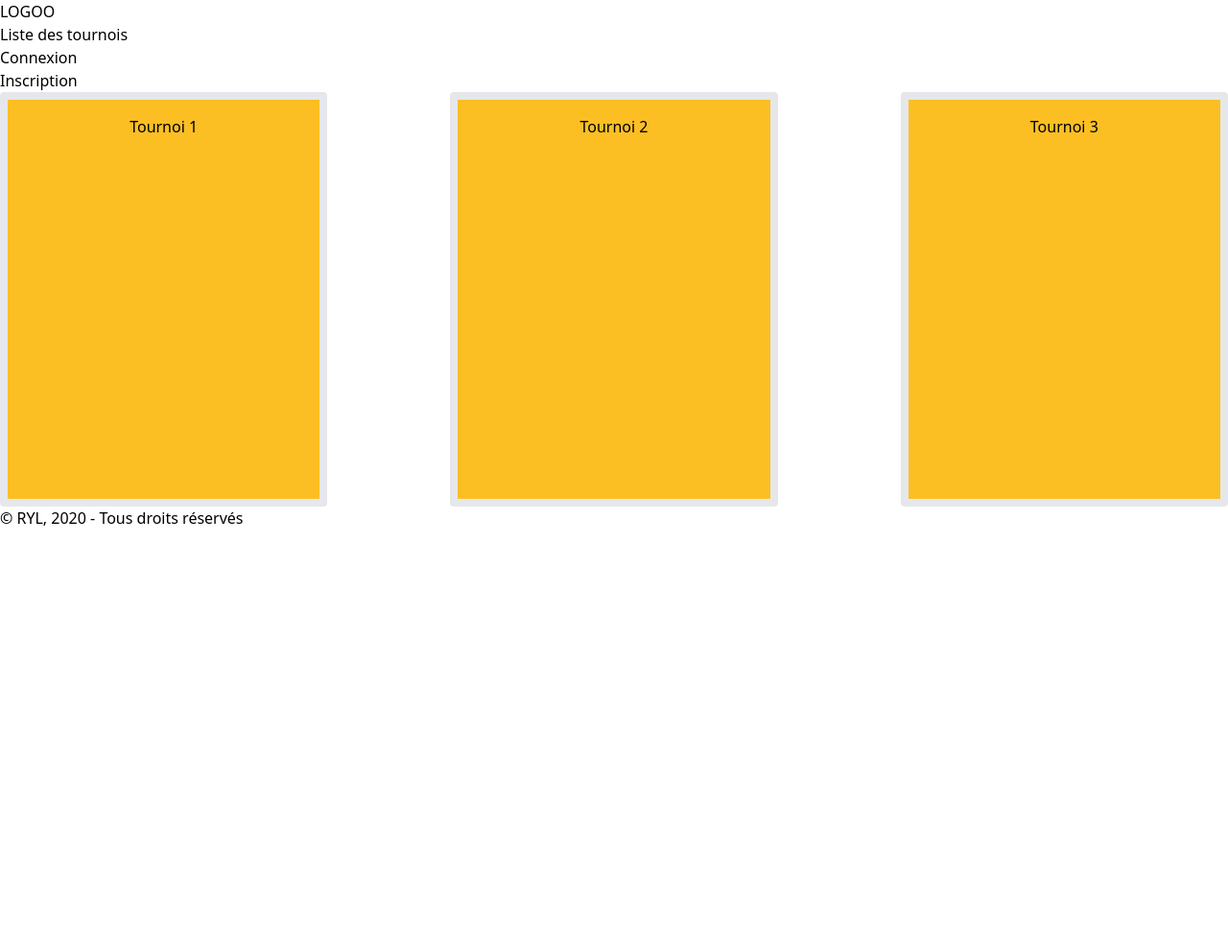
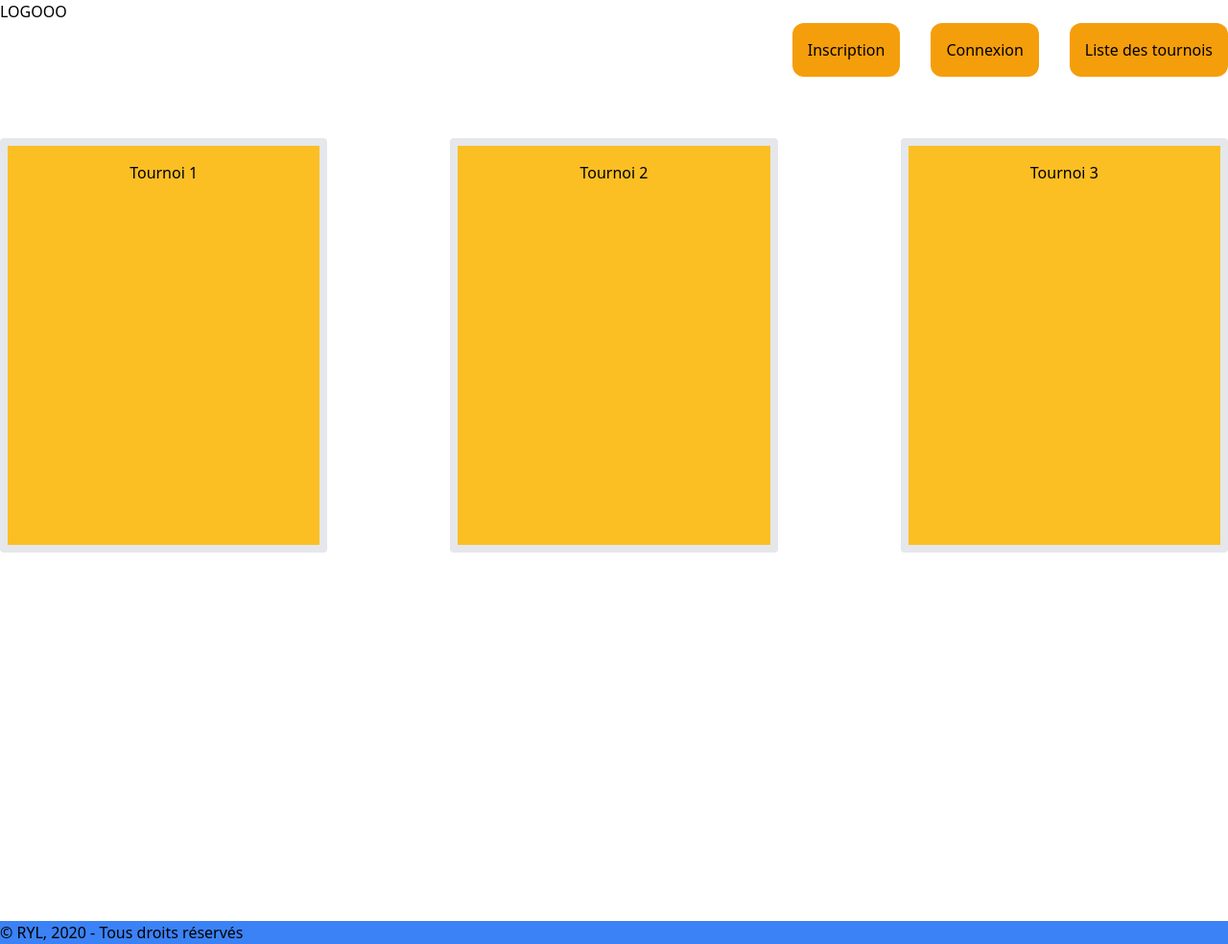
Before and after one commit to LouisHNX/PTUT-2020, a Django app: page /testapp/ in a window 1280 px wide. Shown: the whole page at 96% size. Before the commit the page ends 548 px from the top, so only its background shows below. Run offline with Django 3.2, Linux system fonts and the light colour scheme.

Commit message:
1ere page++

```diff
--- a/PTUT_2020/testapp/templates/testapp/index.html
+++ b/PTUT_2020/testapp/templates/testapp/index.html
@@ -10,13 +10,12 @@
     <body>
 
         <header>
-            <h1>LOGOO</h1>
-
             <nav>
-                <ul>
-                    <li>Liste des tournois</li>
-                    <li>Connexion</li>
-                    <li>Inscription</li>
+                <h1>LOGOOO</h1>
+                <ul class="flex flex-row-reverse space-x-8 space-x-reverse ">
+                    <li class="bg-yellow-500 rounded-xl p-4">Liste des tournois</li>
+                    <li class="bg-yellow-500 rounded-xl p-4">Connexion</li>
+                    <li class="bg-yellow-500 rounded-xl p-4">Inscription</li>
                 </ul>
             </nav>
 
@@ -24,19 +23,20 @@
 
 
         <main>
-            <div class="flex flex-row space-x-32">
-                <div class="box-content h-96 w-1/3 p-4 border-8 rounded bg-yellow-400 text-center ">Tournoi 1</div>
+            <div class="flex flex-row space-x-32 pt-16">
+                <div class="box-content h-96 w-1/3 p-4 border-8 rounded bg-yellow-400 text-center bg-center">Tournoi 1</div>
                 <div class="box-content h-96 w-1/3 p-4 border-8 rounded bg-yellow-400 text-center ">Tournoi 2</div>
                 <div class="box-content h-96 w-1/3 p-4 border-8 rounded bg-yellow-400 text-center ">Tournoi 3</div>
             </div>
+
         </main>
 
 
         <footer>
 
-            <ul>
+            <ul class="bottom-0 pt-96">
 
-                <li>&copy RYL, 2020 - Tous droits réservés</li>
+                <li class="bg-blue-500 " >&copy RYL, 2020 - Tous droits réservés</li>
                 <li></li>
                 <li></li>
                 <li></li>
```
